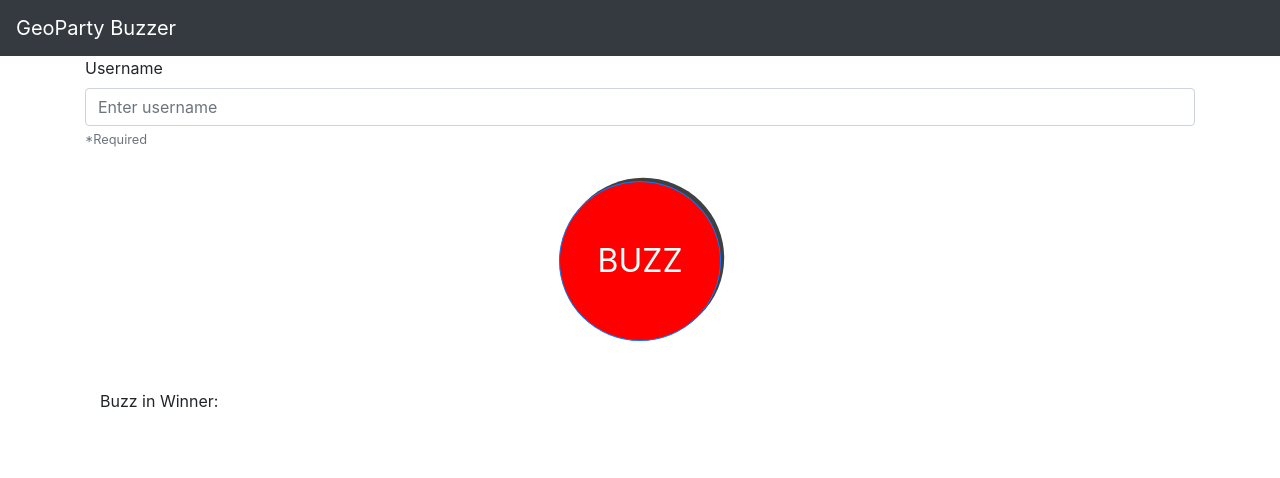
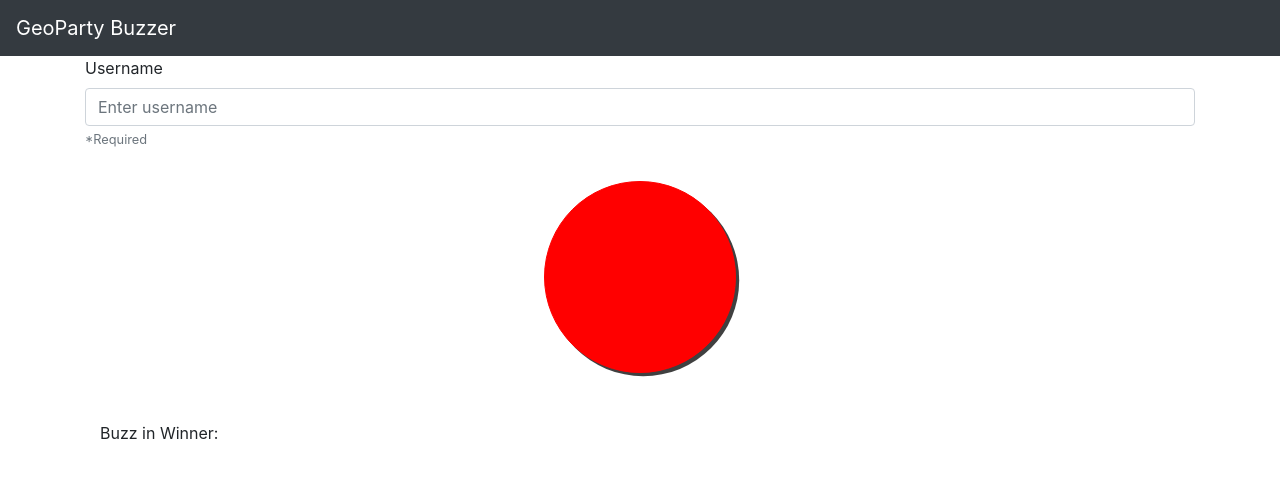
Before and after one commit to BConnolly73/geoparty-buzzer, a React (Create React App) app in the folder client/: page / in a window 1280 px wide. Shown: the top 478 px of the page. Built offline with nearby package versions, Linux system fonts and the light colour scheme; no server answers.

Commit message:
Fixing click area

```diff
--- a/client/src/Pages/GameRoomPage/index.tsx
+++ b/client/src/Pages/GameRoomPage/index.tsx
@@ -12,9 +12,23 @@ const GameRoomPage = observer((props: any) => {
     const [isAdmin, setIsAdmin] = useState<boolean>(false);
     const [username, setUsername] = useState<string>(process.env.NODE_ENV === 'production' ? localStorage.getItem('geoparty-username') || '' : '');
 
+    // TODO: Replace me
+    const getUrlParameter = (param: string) => {
+        const search = window.location.search.substring(1);
+        let parameters;
+        try {
+            parameters = JSON.parse('{"' + decodeURI(search).replace(/"/g, '\\"').replace(/&/g, '","').replace(/=/g,'":"') + '"}');
+        } finally {
+            return typeof parameters !== 'undefined' ? parameters[param] : undefined;
+        }
+    }
+
     useEffect(() => {
-        setIsAdmin(props.isAdmin || false);
-    }, [props]);
+        const isAdminParam = getUrlParameter('isAdmin') || false;
+        if (isAdminParam === '1') {
+            setIsAdmin(() => true);
+        }
+    }, []);
 
     const sendBuzzIn = () => {
         console.log('Click registered');
@@ -23,7 +37,7 @@ const GameRoomPage = observer((props: any) => {
             return;
         }
 
-        if (!GeopartyStore.isBuzzInEnabled) {
+        if (!GeopartyStore.isBuzzInEnabled || GeopartyStore.earlyPressPenalty) {
             GeopartyStore.triggerEarlyPressPenalty(5);
             return;
         }
@@ -58,18 +72,26 @@ const GameRoomPage = observer((props: any) => {
             <Container className="early-click-message-container">
                 <div>{GeopartyStore.earlyPressMessage}</div>
                 {
-                    // GeopartyStore.earlyPressPenalty && <ProgressBar variant="danger" now={1 / 5 * 100}/>
+                    GeopartyStore.earlyPressPenalty && <ProgressBar variant="danger" now={(GeopartyStore.earlyPressCurrentDuration / 5000) * 100}/>
                 }
             </Container>
 
-            <Container
-                className="buzz-button-container"
-                onClick={sendBuzzIn}
-            >
+            <Container className="display-flex">
                 <Button
-                    disabled={!GeopartyStore.isBuzzInEnabled && !GeopartyStore.earlyPressPenalty}
+                    disabled={!GeopartyStore.isBuzzInEnabled || GeopartyStore.earlyPressPenalty}
                     className="buzz-button"
-                > BUZZ
+                    onClick={(e: any) => {
+                        console.log('Button', e);
+                    }}
+                >
+                    <Container
+                        className="inner-buzz-button"
+                        onClick={(e: any) => {
+                            console.log('Child Container', e);
+                            sendBuzzIn();
+                        }}
+                    >
+                    </Container>
                 </Button>
             </Container>
 
--- a/client/src/Pages/GameRoomPage/style.scss
+++ b/client/src/Pages/GameRoomPage/style.scss
@@ -1,5 +1,5 @@
-.auto-margin {
-    margin: auto;
+.display-flex {
+    display: flex;
 }
 
 .early-click-message-container {
@@ -7,28 +7,27 @@
     margin-bottom: 2em;
 }
 
+.auto-margin {
+    margin: auto;
+}
+
 .buzzer-container {
     display: flex;
     padding-top: 1.5em;
 }
 
-.buzz-button-container {
+.buzz-button {
     display: flex;
     border-radius: 50%;
-    height: 10em;
-    width: 12em;
-    border-color: red;
-}
-
-.buzz-button {
-    width: 100%;
-    height: 100%;
+    height: 6em;
+    width: 6em;
     font-size: 2em;
     color: white;
     background-color: red;
-    border-radius: 50%;
+    border-color: red;
     margin: auto;
-    box-shadow: 0.1em -0.1em #404040;
+    box-shadow: 0.1em 0.1em #404040;
+    padding: 0;
 
     &:hover {
         background-color: red;
@@ -41,3 +40,12 @@
         color: white;
     }
 }
+
+.inner-buzz-button {
+    padding: 0;
+    margin: auto;
+    border-radius: 50%;
+    height: 6em;
+    width: 8em;
+    text-align: center;
+}
--- a/client/src/Store/GeopartyStore.ts
+++ b/client/src/Store/GeopartyStore.ts
@@ -10,6 +10,8 @@ class GeopartyStore {
 
     @observable earlyPressPenalty: boolean = false;
     @observable earlyPressMessage: string = '';
+    @observable earlyPressCurrentDuration: number = 0;
+    @observable earlyPressInterval: any = null;
 
     @action
     emitBuzzIn = (participant: Participant): void => {
@@ -43,9 +45,20 @@ class GeopartyStore {
         console.log('Early press triggered');
         this.earlyPressPenalty = true;
         this.earlyPressMessage = `Pressed too early. ${seconds} second${seconds !== 1 ? 's' : ''} penalty`;
+        this.earlyPressCurrentDuration = 0;
+
+        this.earlyPressInterval = setInterval(() => {
+            this.earlyPressCurrentDuration += 56;
+            if (seconds * 1000 <= this.earlyPressCurrentDuration) {
+                clearInterval(this.earlyPressInterval);
+            }
+        }, 50);
+
         setTimeout(() => {
             this.earlyPressPenalty = false;
             this.earlyPressMessage = '';
+            this.earlyPressCurrentDuration = 0;
+
             console.log('Releasing early press penalty');
         }, seconds * 1000);
     }
```
